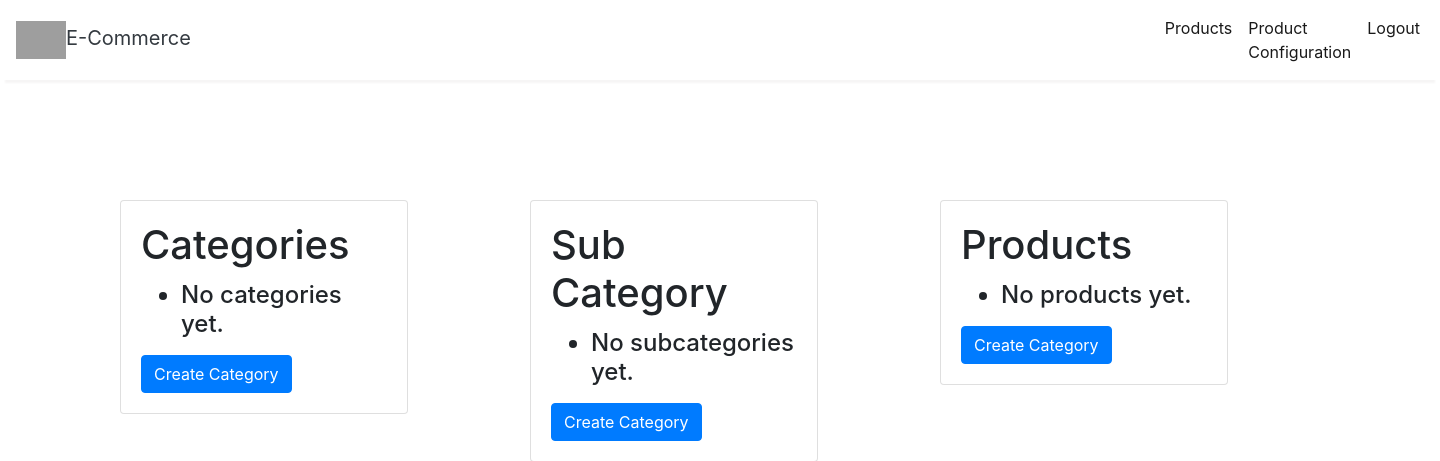
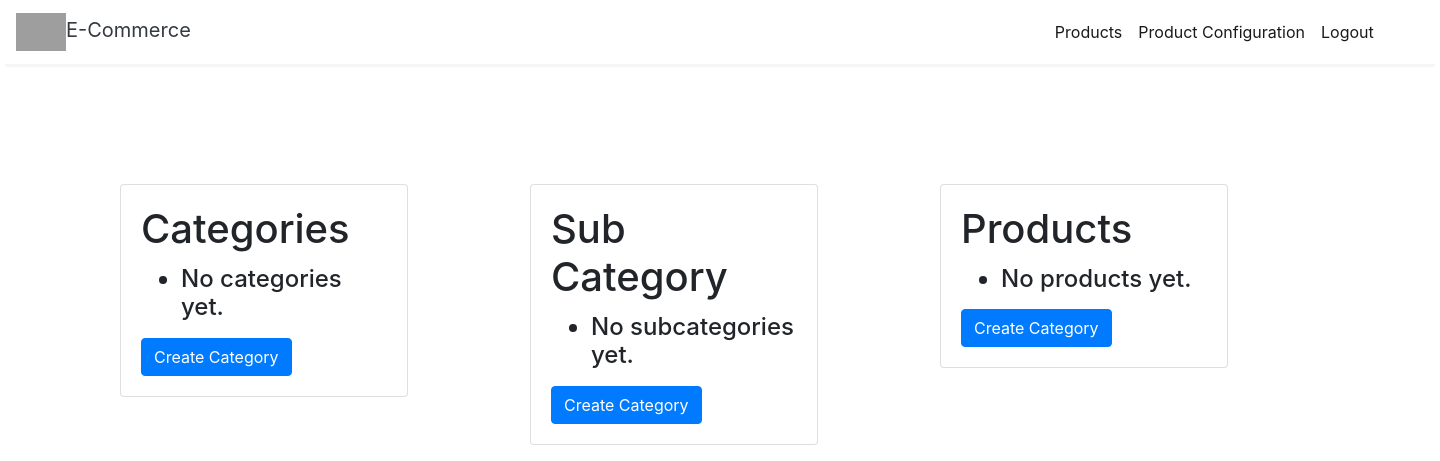
Before and after one commit to Rakeshlalkn/Ecommerse-site.io, a Django app: page /items/list/ in a window 1440 px wide. Shown: the top 461 px of the page. Run offline with Django 3.2, Linux system fonts and the light colour scheme; the visitor is signed in with stand-in values (Sample User, id 1); data that the repository does not hold is empty; some libraries are stand-ins or nearby versions; grey boxes are pictures that could not be loaded.

Commit message:
Update base.html

```diff
--- a/users/templates/users/base.html
+++ b/users/templates/users/base.html
@@ -44,7 +44,7 @@
     </button>
 
 
-    <div class="float-right collapse navbar-collapse" id="navbarSupportedContent" style="padding-left: 950px;">
+    <div class="float-right collapse navbar-collapse" id="navbarSupportedContent" style="padding-left: 840px;">
 
       <ul class=" navbar-nav my-2 my-lg-0">
         {% if user.is_authenticated %}
```
